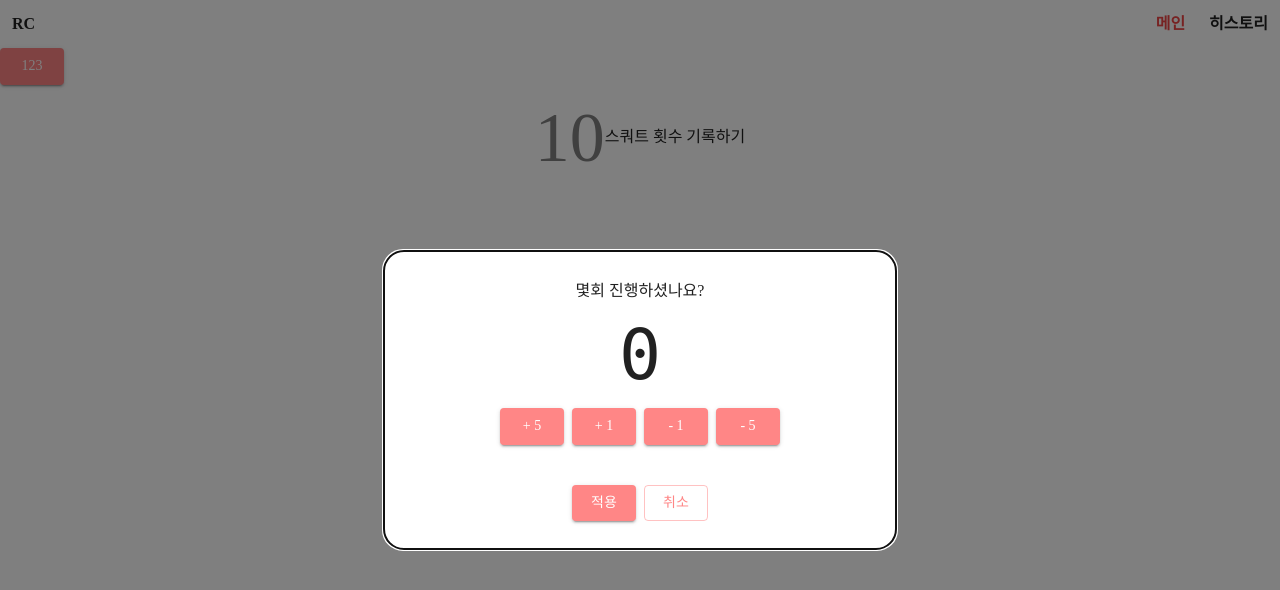
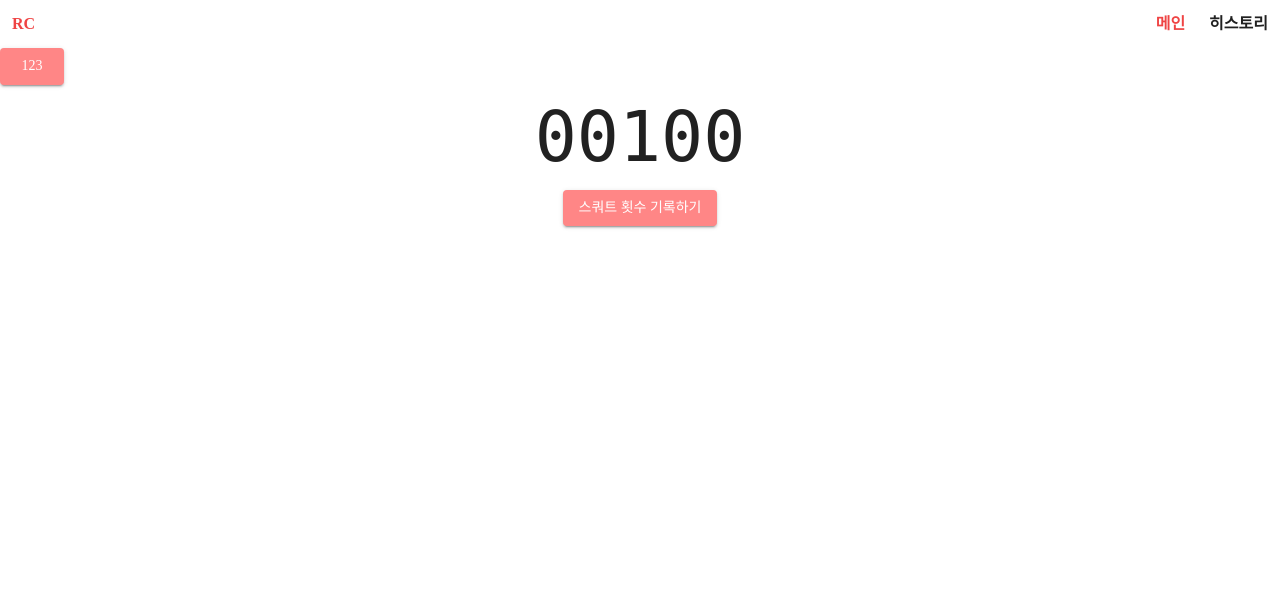
Before and after one commit to devpang20/prgrms-proj4, a React (Vite) app: page /main in a window 1280 px wide. Shown: the top 590 px of the page. Built offline with nearby package versions, Linux system fonts and the light colour scheme.

Commit message:
CountNumber, RecordModal, hooks 작업

```diff
--- a/package.json
+++ b/package.json
@@ -15,7 +15,9 @@
     "@mui/material": "^5.14.20",
     "canvas-confetti": "^1.9.2",
     "classnames": "^2.3.2",
+    "countup.js": "^2.8.0",
     "react": "^18.2.0",
+    "react-countup": "^6.5.0",
     "react-dom": "^18.2.0",
     "react-router-dom": "^6.19.0",
     "recoil": "^0.7.7"
--- a/src/Root.jsx
+++ b/src/Root.jsx
@@ -5,15 +5,16 @@ function Root() {
 
     const theme = createTheme({
         typography: {
-            fontFamily: ["GmarketSansMedium"]
+          fontFamily: ["GmarketSansMedium"],
         },
+        // 앱 테마
         palette: {
-            primary: {
-                main: "#FF8686",
-                contrastText: "#ffffff",
-            }
-        }
-    })
+          primary: {
+            main: "#FF8686",
+            contrastText: "#ffffff",
+          },
+        },
+    });
 
     return (
         <>
--- /dev/null
+++ b/src/components/CountNumber.jsx
@@ -0,0 +1,26 @@
+import { useEffect, useRef } from "react"
+import  { CountUp } from "countup.js"
+
+
+export default function CountNumber({ start = 0, end = 1000, duration = 2 }) {
+    const spanRef = useRef(null)
+    const countUpRef = useRef(null)
+
+    useEffect(() => {
+        if (countUpRef.current == null) {
+            countUpRef.current = new CountUp(spanRef.current, end, {
+                startValue: start,
+                duration: duration,
+                formattingFn: (num) => String(num).padStart(5, "0")
+            })
+            countUpRef.current.start()
+        } else {
+            countUpRef.current.update(end)
+        }
+    }, [start, end, duration])
+
+
+    return (
+        <span ref={spanRef}></span>
+     );
+}
--- a/src/components/RecordModal.jsx
+++ b/src/components/RecordModal.jsx
@@ -2,10 +2,26 @@ import { Button, Modal } from "@mui/material"
 import { useEffect, useState } from "react"
 import { myConfetti } from "../utill"
 
-export default function RecordModal ({
+
+export function useRecordModalStatus () {
+    const [isOpen, setIsOpen] = useState(false)
+
+    const onClose = () => setIsOpen(false)
+    const onOpen = () => setIsOpen(true)
+
+    return {
+        isOpen,
+        onClose,
+        onOpen,
+    }
+}
+
+export function RecordModal ({
     status,
     msg,
     initialQuantity = 0,
+    // saveRecord: _saveRecord,
+    // cancelRecord: _saveRecord
 }) {
     const [recordCount, setRecordCount] = useState(initialQuantity)
 
@@ -17,19 +33,28 @@ export default function RecordModal ({
     const changeRecordCount = (count) => {
         if (count > 0) {
             myConfetti({
-                particleCount: count * 100,
+                particleCount: count * 10,
                 spreed: 160,
             })
         }
-        setRecordCount(count)
+    }
+
+    const saveRecord = () => {
+        setRecordCount(0)
+        status.onClose()
+    }
+
+    const cancelRecord = () => {
+        setRecordCount(0)
+        status.onClose()
     }
 
     return (
         <>
             <Modal
                 className="flex justify-center items-center"
-                open={true}
-                // onClose={cancelRecord}
+                open={status.isOpen}
+                onClose={cancelRecord}
             >
                 <div className="bg-white rounded-[20px] p-7 w-full max-w-lg">
                     <div className="text-center select-none">{msg}</div>
@@ -45,10 +70,10 @@ export default function RecordModal ({
                         <Button variant="contained" onClick={() => changeRecordCount(-5)}>- 5</Button>
                     </div>
                     <div className="mt-10 flex justify-center gap-2">
-                        <Button variant="contained">
+                        <Button variant="contained" onClick={saveRecord}>
                             적용
                         </Button>
-                        <Button variant="outlined">
+                        <Button variant="outlined"  onClick={cancelRecord}>
                             취소
                         </Button>
                     </div>
--- a/src/hooks.js
+++ b/src/hooks.js
@@ -0,0 +1,11 @@
+import { useState } from "react";
+
+export default function useRecordsStatus () {
+    const goalCount = 1000;
+
+    const [records, setRecords] = useState([]);
+
+    const saveRecord = () => {
+        setRecords()
+    }
+}
--- a/src/index.css
+++ b/src/index.css
@@ -1,20 +1,13 @@
+/* 테일윈드 */
 @tailwind base;
 @tailwind components;
 @tailwind utilities;
 
-html, body, #root {
-    height: 100%;
-    margin: 0;
-}
-
-#root {
-    display: flex;
-    flex-direction: column;
-}
-
+/* 폰트 */
 @font-face {
-    font-family: 'GmarketSansMedium';
-    src: url('https://cdn.jsdelivr.net/gh/projectnoonnu/noonfonts_2001@1.1/GmarketSansMedium.woff') format('woff');
+  font-family: "GmarketSansMedium";
+  src: url("https://cdn.jsdelivr.net/gh/projectnoonnu/noonfonts_2001@1.1/GmarketSansMedium.woff")
+    format("woff");
   font-weight: normal;
   font-style: normal;
 }
@@ -25,19 +18,31 @@ html > body select,
 html > body textarea,
 html > body pre,
 html > body button {
-  font-family:"GmarketSansMedium";
+  font-family: "GmarketSansMedium";
   color: #333;
   text-underline-position: under;
-  line-height:1.3;
+  line-height: 1.3;
 }
 
-/* confetti-canvas 스타일 */
+/* 커스텀 */
+html,
+body,
+#root {
+  height: 100%;
+}
+
+#root {
+  display: flex;
+  flex-direction: column;
+}
+
+/* confetti-canvas */
 #confetti-canvas {
   z-index: 2500 !important;
   position: fixed;
   top: 0;
   left: 0;
   width: 100%;
-   height: 100px;
+  height: 100%;
   pointer-events: none;
 }
--- a/src/pages/Main.jsx
+++ b/src/pages/Main.jsx
@@ -1,12 +1,23 @@
-import RecordModal from "../components/RecordModal";
+import { Button } from "@mui/material";
+import { RecordModal, useRecordModalStatus } from "../components/RecordModal";
+import useRecordsStatus from "../hooks";
+import CountNumber from "../components/CountNumber";
 
-function RecordAddModal () {
-    const status = {opend: true}
+function RecordAddModal ({ status }) {
+
+    const recordsState = useRecordsStatus();
+
+
+    const saveRecord = (recordCount) => {
+
+    }
+
     return (
         <>
             <RecordModal
                 msg="몇회 진행하셨나요?"
                 status={status}
+                saveRecord={saveRecord}
             />
         </>
     )
@@ -16,17 +27,27 @@ function RecordAddModal () {
 
 export default function Main() {
 
+    const recordModalStatus = useRecordModalStatus()
+
     return (
         <>
-            <RecordAddModal />
+            <RecordAddModal
+                status={recordModalStatus}
+            />
             <div className="flex-1 flex items-center justify-center">
-                <div className="text-[70px] text-[color:gray] select-none">
-                    <span>10</span>
-                </div>
-                <div className="flex justify-center">
-                    <button className="btn btn-accent" variant="contained" onClick="{}">
-                        스쿼트 횟수 기록하기
-                    </button>
+                <div>
+                    <div className="text-[70px] text-[color:var(--mui-color-primary-main)] font-mono select-none">
+                        <CountNumber
+                            start={0}
+                            end={100}
+                            duration={3}
+                        />
+                    </div>
+                    <div className="flex justify-center">
+                        <Button variant="contained" onClick={recordModalStatus.onOpen}>
+                            스쿼트 횟수 기록하기
+                        </Button>
+                    </div>
                 </div>
             </div>
         </>
```
Also changed, not shown: 2 other files (tests, documents, lock files or other folders). Lines whose indentation alone changed are shown as unchanged.
